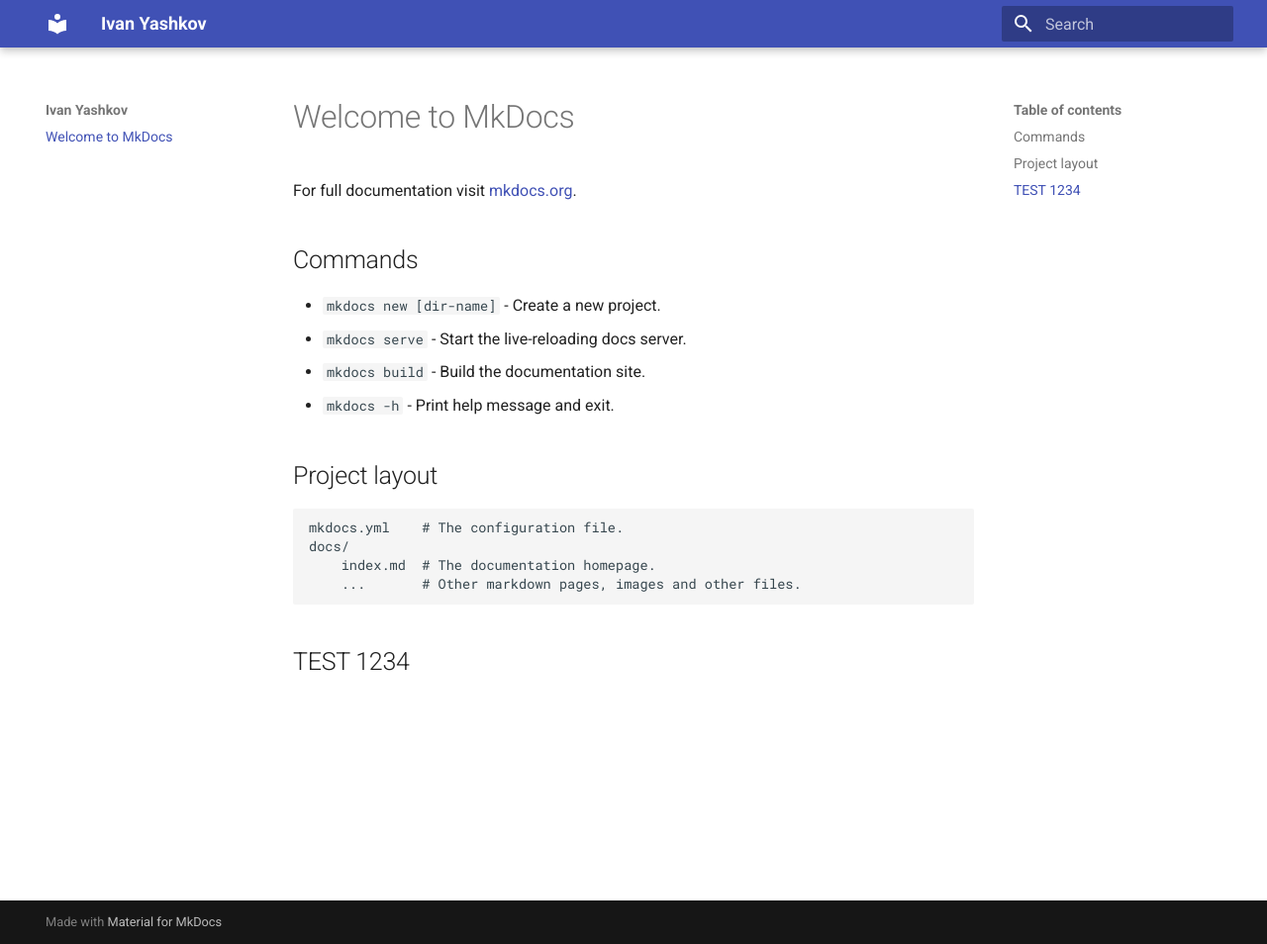
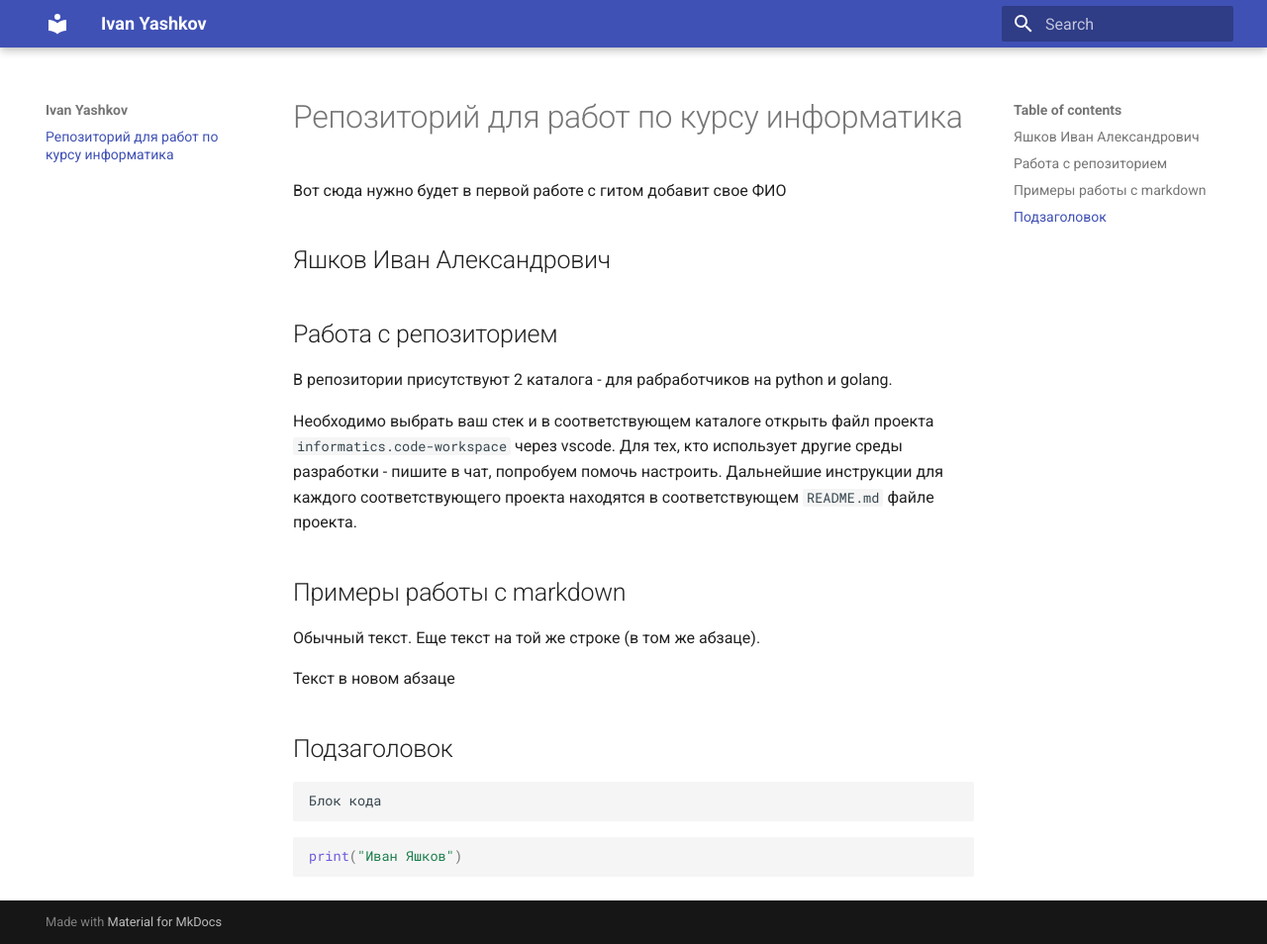
Before and after one commit to evn1111/mkdocs-yashkov, an MkDocs documentation site: the page built from docs/index.md, in a window 1280 px wide and 954 px high. Shown: the whole window at 99% size. Built offline with MkDocs 1.6.1 and Material for MkDocs 9.7.7, drawn with Linux system fonts in a browser that asks for light colours.

Commit message:
Update index.md

````diff
--- a/docs/index.md
+++ b/docs/index.md
@@ -1,19 +1,30 @@
-# Welcome to MkDocs
+# Репозиторий для работ по курсу информатика
 
-For full documentation visit [mkdocs.org](https://www.mkdocs.org).
+Вот сюда нужно будет в первой работе с гитом добавит свое ФИО
 
-## Commands
+## Яшков Иван Александрович
 
-* `mkdocs new [dir-name]` - Create a new project.
-* `mkdocs serve` - Start the live-reloading docs server.
-* `mkdocs build` - Build the documentation site.
-* `mkdocs -h` - Print help message and exit.
+## Работа с репозиторием
 
-## Project layout
+В репозитории присутствуют 2 каталога - для рабработчиков на python и golang.
 
-    mkdocs.yml    # The configuration file.
-    docs/
-        index.md  # The documentation homepage.
-        ...       # Other markdown pages, images and other files.
+Необходимо выбрать ваш стек и в соответствующем каталоге открыть файл проекта `informatics.code-workspace` через vscode.
+Для тех, кто использует другие среды разработки - пишите в чат, попробуем помочь настроить. Дальнейшие инструкции для каждого
+соответствующего проекта находятся в соответствующем `README.md` файле проекта.
 
-## TEST 1234
+## Примеры работы с markdown
+
+Обычный текст.
+Еще текст на той же строке (в том же абзаце).
+
+Текст в новом абзаце
+
+## Подзаголовок
+
+```
+Блок кода
+```
+
+```python
+print("Иван Яшков")
+```
````
